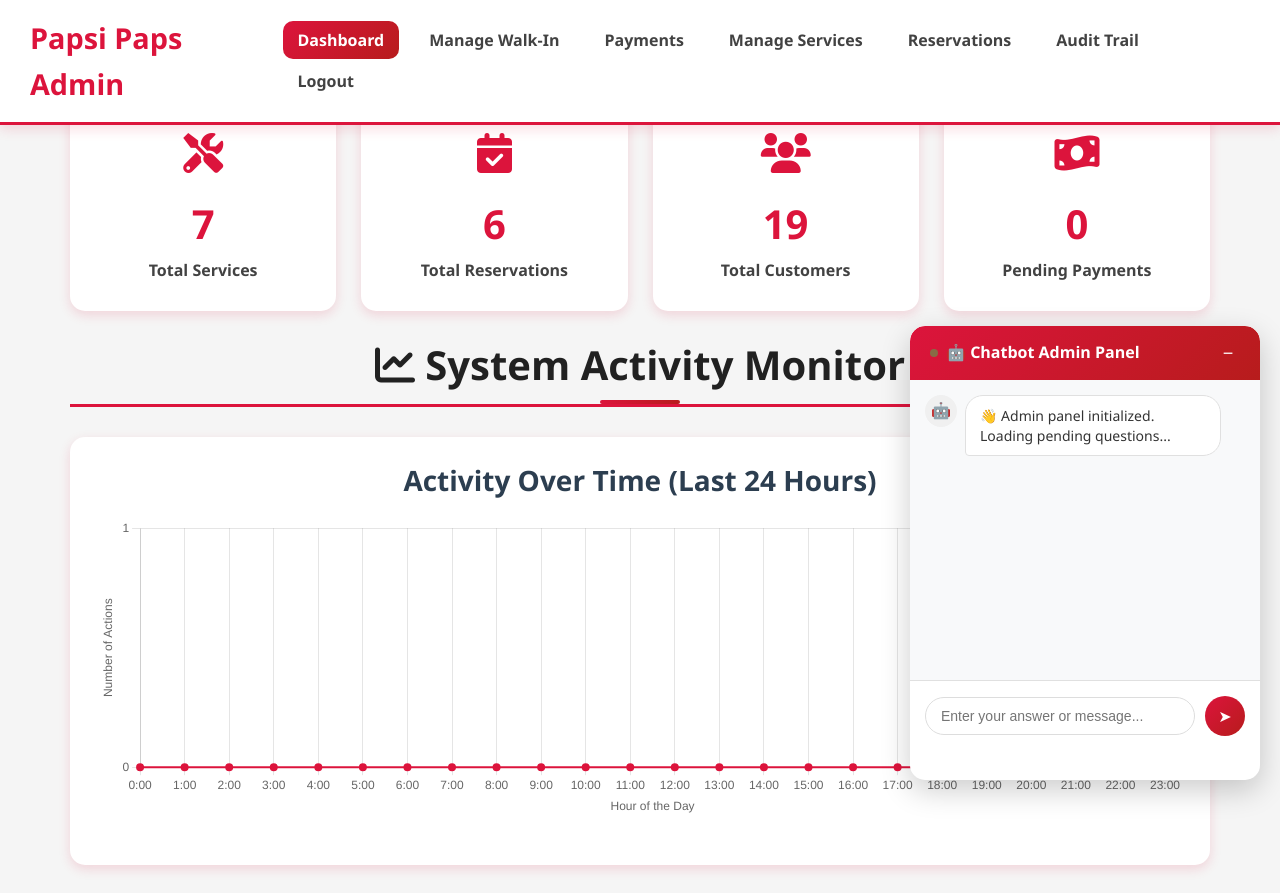
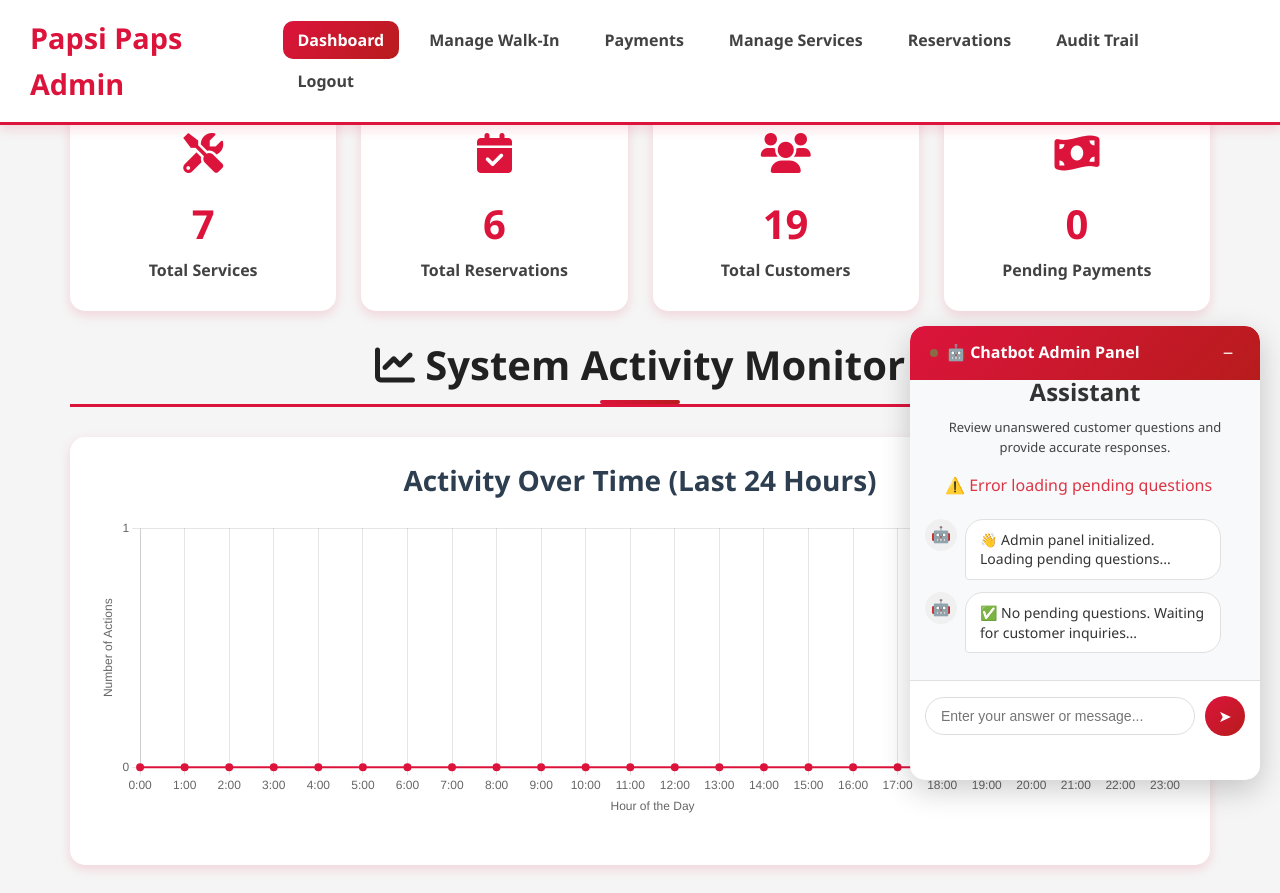
Before and after one commit to Kite0411/Papsi, a PHP site: page /chat/admin/index.php in a window 1280 px wide. Shown: the top 893 px of the page. Run offline with PHP 8.4, Linux system fonts and the light colour scheme; a user stored in the database is signed in; data comes from the database, SQL or seed files in the repository; some libraries are stand-ins or nearby versions.

Commit message:
Update admin_chatbot.php

```diff
--- a/chatbot/admin_chatbot.php
+++ b/chatbot/admin_chatbot.php
@@ -78,20 +78,23 @@
     </div>
 </div>
 <script>
-// 🔥 CRITICAL FIX: Use the correct Render API URLs
+// 🔥 FIXED: Auto-fetch without requiring chat first
 const API_URL = 'https://papsi-chatbot-api.onrender.com/admin_chat';
 const POLL_URL = 'https://papsi-chatbot-api.onrender.com/get_next_question';
 const PENDING_URL = 'https://papsi-chatbot-api.onrender.com/pending';
+
 let currentQuestion = null;
-let lastPendingCount = 0;
-// Display message in the chat window
+let isFirstLoad = true;
+
+// Display message in chat
 function addMessage(content, isUser = false) {
     const messages = document.getElementById('chatbotMessages');
 
-    // Remove welcome if it exists
+    // Remove welcome message on first interaction
     const welcome = messages.querySelector('.chatbot-welcome');
-    if (welcome && (isUser || content !== '')) {
+    if (welcome && (isUser || !isFirstLoad)) {
         welcome.remove();
+        isFirstLoad = false;
     }
 
     const div = document.createElement('div');
@@ -103,128 +106,140 @@ function addMessage(content, isUser = false) {
     messages.appendChild(div);
     messages.scrollTop = messages.scrollHeight;
 }
-// Load ALL pending questions and display them
-async function loadAllPending() {
-    const listDiv = document.getElementById("pendingList");
+
+// 🆕 CRITICAL FIX: Load ALL pending questions immediately
+async function loadAllPendingQuestions() {
+    const pendingDiv = document.getElementById('pendingList');
+
     try {
-        const res = await fetch(PENDING_URL);
-        const pendingQuestions = await res.json();
+        const response = await fetch(PENDING_URL);
+        const questions = await response.json();
 
-        // DEBUG: Log what we received
-        console.log('📋 Pending API Response:', pendingQuestions);
-        console.log('📋 Is Array?', Array.isArray(pendingQuestions));
-        console.log('📋 Length:', pendingQuestions?.length);
-        if (!Array.isArray(pendingQuestions) || pendingQuestions.length === 0) {
-            listDiv.innerHTML = "<i style='color:#28a745'>✅ No pending questions.</i>";
+        console.log('📋 Raw pending questions:', questions);
 
-            // Notify if count changed from something to zero
-            if (lastPendingCount > 0) {
-                addMessage("✅ All questions have been answered!");
-            }
-            lastPendingCount = 0;
-            return;
-        }
-        // Show count and list
-        listDiv.innerHTML = `<b style='color:#dc3545'>📋 Pending Questions (${pendingQuestions.length}):</b>`;
-
-        pendingQuestions.forEach((question, index) => {
-            const questionDiv = document.createElement('div');
-            questionDiv.className = 'pending-question-item';
-            questionDiv.innerHTML = `<strong>${index + 1}.</strong> ${question}`;
-            listDiv.appendChild(questionDiv);
-        });
-        // Notify if new questions arrived
-        if (pendingQuestions.length > lastPendingCount) {
-            const newCount = pendingQuestions.length - lastPendingCount;
-            addMessage(`🆕 ${newCount} new question(s) received from customers!`);
+        if (!Array.isArray(questions) || questions.length === 0) {
+            pendingDiv.innerHTML = '<div style="color:#28a745; padding:10px; text-align:center;">✅ No pending questions</div>';
+            return [];
         }
 
-        lastPendingCount = pendingQuestions.length;
-    } catch (err) {
-        listDiv.innerHTML = "<span style='color:red'>⚠️ Error loading pending questions. Make sure API is running.</span>";
-        console.error('Error loading pending:', err);
+        // Display all pending questions
+        let html = `<div style="margin-bottom:10px; color:#dc3545; font-weight:bold;">
+                       📋 Pending Questions (${questions.length})
+                    </div>`;
+
+        questions.forEach((question, index) => {
+            html += `<div class="pending-question-item">
+                        <strong>${index + 1}.</strong> ${question}
+                     </div>`;
+        });
+
+        pendingDiv.innerHTML = html;
+        return questions;
+
+    } catch (error) {
+        console.error('❌ Error loading pending:', error);
+        pendingDiv.innerHTML = '<div style="color:#dc3545;">⚠️ Error loading pending questions</div>';
+        return [];
     }
 }
-// Load the NEXT question to answer
-async function loadNextQuestion() {
+
+// 🆕 Auto-load next question without requiring chat
+async function autoLoadNextQuestion() {
     try {
-        const res = await fetch(POLL_URL);
-        const data = await res.json();
+        const response = await fetch(POLL_URL);
+        const data = await response.json();
+
         if (data.new && data.question) {
             currentQuestion = data.question;
-            addMessage(`📌 Next question to answer:\n❓ ${currentQuestion}\n\nPlease type your answer below:`);
+
+            // Only show the question if it's different from current
+            if (!isQuestionAlreadyDisplayed(data.question)) {
+                addMessage(`📌 Customer Question:\n\n"${data.question}"\n\nPlease provide your answer below:`);
+            }
             return true;
         }
+        return false;
 
-        return false;
-    } catch (err) {
-        console.error('Error loading next question:', err);
+    } catch (error) {
+        console.error('❌ Error loading next question:', error);
         return false;
     }
 }
-// Send admin answer to backend
+
+// Check if question is already displayed in chat
+function isQuestionAlreadyDisplayed(question) {
+    const messages = document.getElementById('chatbotMessages');
+    const messageText = messages.textContent || messages.innerText;
+    return messageText.includes(question);
+}
+
+// Send admin response
 async function sendChatbotMessage() {
     const input = document.getElementById('chatbotInput');
-    const answer = input.value.trim();
-    if (!answer) {
+    const message = input.value.trim();
+
+    if (!message) {
         addMessage("⚠️ Please type an answer first.");
         return;
     }
-    // Show user's answer
-    addMessage(answer, true);
-    input.value = "";
+
+    // Show admin's message
+    addMessage(message, true);
+    input.value = '';
+
     try {
-        const res = await fetch(API_URL, {
-            method: "POST",
-            headers: {"Content-Type": "application/json"},
-            body: JSON.stringify({ message: answer })
+        const response = await fetch(API_URL, {
+            method: 'POST',
+            headers: {'Content-Type': 'application/json'},
+            body: JSON.stringify({ message: message })
         });
-        const data = await res.json();
-        if (data.reply) {
-            addMessage(data.reply);
-        }
-        // Reload pending list and check for next question
-        await loadAllPending();
 
-        // Auto-load next question if available
-        const hasNext = await loadNextQuestion();
-        if (!hasNext) {
-            addMessage("🎉 Great job! All questions answered. Waiting for new customer questions...");
-        }
-    } catch (err) {
-        addMessage("❌ Connection error to admin backend. Please check if the API is running.");
-        console.error('Admin chat error:', err);
+        const data = await response.json();
+        addMessage(data.reply || "✅ Answer saved!");
+
+        // Refresh the pending list and auto-load next question
+        await loadAllPendingQuestions();
+        await autoLoadNextQuestion();
+
+    } catch (error) {
+        console.error('❌ Admin chat error:', error);
+        addMessage("❌ Connection error. Please check if the API is running.");
     }
 }
-// Allow Enter key to send message
+
+// 🆕 Initialize admin panel - AUTO LOAD QUESTIONS
+async function initializeAdminPanel() {
+    addMessage("👋 Admin panel initialized. Loading pending questions...");
+
+    // Load all pending questions immediately
+    const questions = await loadAllPendingQuestions();
+
+    if (questions.length > 0) {
+        addMessage(`📊 Found ${questions.length} pending question(s). Loading first question...`);
+        await autoLoadNextQuestion();
+    } else {
+        addMessage("✅ No pending questions. Waiting for customer inquiries...");
+    }
+}
+
+// Event listeners
 document.getElementById('chatbotInput').addEventListener('keypress', function(e) {
-    if (e.key === 'Enter') {
+    if (e.key === 'Enter' && !e.shiftKey) {
         e.preventDefault();
         sendChatbotMessage();
     }
 });
-// Poll pending questions every 10 seconds
+
+// 🆕 Auto-refresh every 5 seconds
 setInterval(async () => {
-    await loadAllPending();
+    await loadAllPendingQuestions();
+    await autoLoadNextQuestion();
+}, 5000);
 
-    // Auto-prompt for next question if none is active
-    if (!currentQuestion) {
-        await loadNextQuestion();
-    }
-}, 10000);
-// Initial load on page ready
-document.addEventListener('DOMContentLoaded', async () => {
-    addMessage("👋 Admin panel initialized. Loading pending questions...");
+// Initialize when page loads
+document.addEventListener('DOMContentLoaded', initializeAdminPanel);
 
-    await loadAllPending();
-
-    // Try to load first question
-    const hasQuestion = await loadNextQuestion();
-    if (!hasQuestion) {
-        addMessage("✅ No pending questions right now. Waiting for customer inquiries...");
-    }
-});
-// Toggle chatbot UI
+// Toggle chatbot (unchanged)
 let chatbotMinimized = false;
 function toggleChatbot() {
     const chatbot = document.getElementById('adminChatbot');
```
